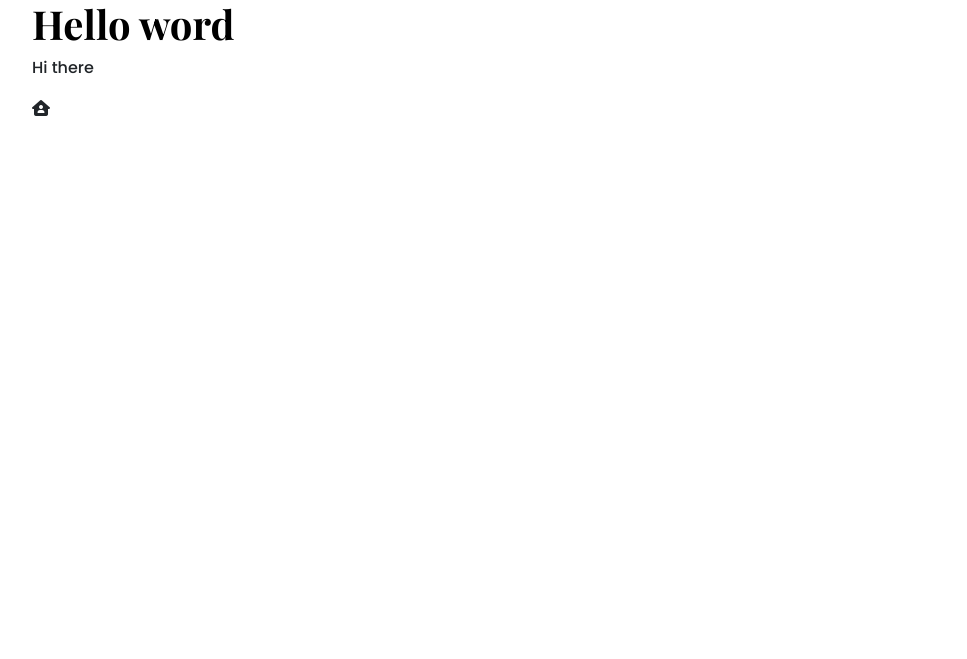
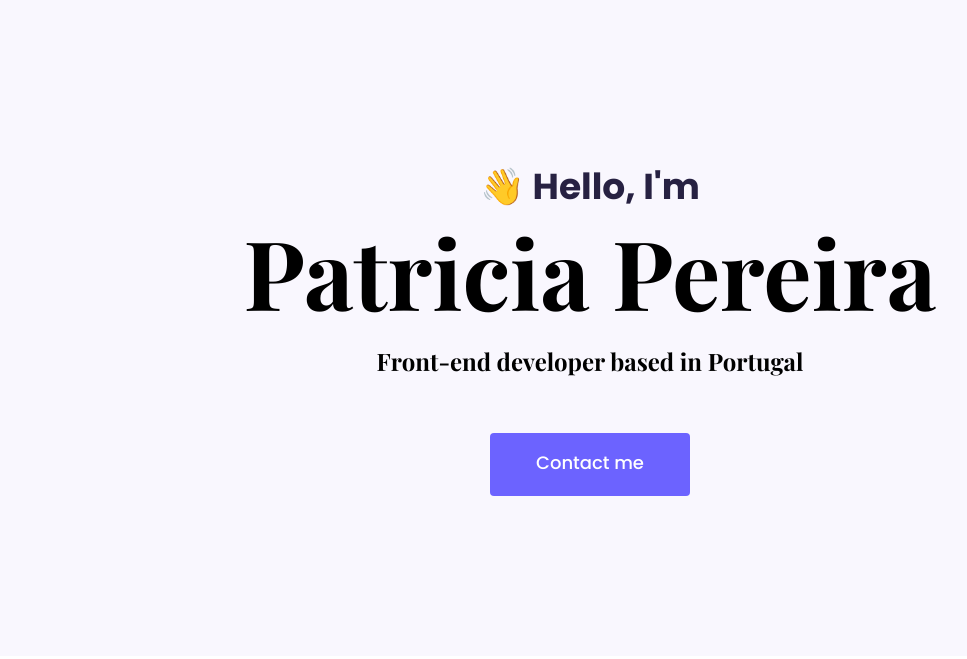
Before and after one commit to arezou-r/portfolio-project, a plain HTML site: page index.html in a window 1280 px wide. Shown: the whole page, without its empty margins (50-1017 px from the left). Drawn offline with nearby package versions, Linux system fonts and the light colour scheme.

Commit message:
Added Hero section

```diff
--- a/index.html
+++ b/index.html
@@ -2,25 +2,35 @@
 <html lang="en">
 
 <head>
-    <title>Portfolio</title>
     <meta charset="UTF-8" />
     <meta http-equiv="X-UA-Compatible" content="IE=edge" />
     <meta name="viewport" content="width=device-width, initial-scale=1.0" />
     <meta name="description" content="description" />
-    <script src="https://cdn.jsdelivr.net/npm/bootstrap@5.2.3/dist/js/bootstrap.bundle.min.js" integrity="sha384-kenU1KFdBIe4zVF0s0G1M5b4hcpxyD9F7jL+jjXkk+Q2h455rYXK/7HAuoJl+0I4" crossorigin="anonymous"></script>
-    <script src="https://kit.fontawesome.com/24accf276d.js" crossorigin="anonymous"></script>
+    <title>Portfolio</title>
+
     <link rel="preconnect" href="https://fonts.googleapis.com">
     <link rel="preconnect" href="https://fonts.gstatic.com" crossorigin>
     <link href="https://fonts.googleapis.com/css2?family=Playfair+Display:wght@700&family=Poppins:wght@500;700&display=swap" rel="stylesheet">
     <link href="https://cdn.jsdelivr.net/npm/bootstrap@5.2.3/dist/css/bootstrap.min.css" rel="stylesheet" integrity="sha384-rbsA2VBKQhggwzxH7pPCaAqO46MgnOM80zW1RWuH61DGLwZJEdK2Kadq2F9CUG65" crossorigin="anonymous" />
     <link rel="stylesheet" href="styles/main.css" />
+    <script src="https://cdn.jsdelivr.net/npm/bootstrap@5.2.3/dist/js/bootstrap.bundle.min.js" integrity="sha384-kenU1KFdBIe4zVF0s0G1M5b4hcpxyD9F7jL+jjXkk+Q2h455rYXK/7HAuoJl+0I4" crossorigin="anonymous"></script>
+    <script src="https://kit.fontawesome.com/24accf276d.js" crossorigin="anonymous"></script>
+
 </head>
 
 <body>
-    <div class="container">
-        <h1>Hello word</h1>
-        <p>Hi there</p>
-        <i class="fa fa-solid fa-house-user"></i>
+
+    <div class="hero">
+        <div class="container">
+            <div class="row">
+                <div class="col-12">
+                    <p>👋 Hello, I'm</p>
+                    <h1>Patricia Pereira</h1>
+                    <h2 class="mb-5">Front-end developer based in Portugal</h2>
+                    <a href="#" class="btn btn-branding">Contact me</a>
+                </div>
+            </div>
+        </div>
     </div>
 </body>
 
--- a/styles/main.css
+++ b/styles/main.css
@@ -1,15 +1,68 @@
     /* font-family: 'Playfair Display', serif;
     font-family: 'Poppins', sans-serif; */
 
-    body {}
+     :root {
+        --branding-color: #6c63ff;
+        --secondary-color: #f9f7fe;
+        --default-font-family: 'Poppins', sans-serif;
+        --heading-font-family: 'Playfair Display', serif;
+    }
 
-    h1 {
+    body {
+        font-family: var(--default-font-family);
+    }
+
+    h1,
+    h2,
+    h3,
+    h4,
+    h5,
+    h6 {
         color: black;
-        font-family: 'Playfair Display', serif;
+        font-family: var(--heading-font-family);
         font-weight: bold;
     }
 
     p {
-        font-family: 'Poppins', sans-serif;
         font-weight: normal;
     }
+
+    .hero {
+        background: var(--secondary-color);
+        text-align: center;
+        padding: 160px 0;
+    }
+
+    .hero p {
+        font-size: 36px;
+        font-weight: bold;
+        margin: 0;
+        color: #272142;
+    }
+
+    .hero h1 {
+        font-size: 96px;
+    }
+
+    .hero h2 {
+        font-weight: normal;
+        font-size: 24px;
+        line-height: 2;
+    }
+
+    .hero .btn-branding {
+        color: #fff;
+        width: 200px;
+        height: 63px;
+        background: var(--branding-color);
+        font-size: 18px;
+        line-height: 27px;
+        padding: 15px 30px;
+        border-radius: 4px;
+        -webkit-border-radius: 4px;
+        -moz-border-radius: 4px;
+        -ms-border-radius: 4px;
+        -o-border-radius: 4px;
+        font-size: 18px;
+        line-height: 27px;
+    }
```
